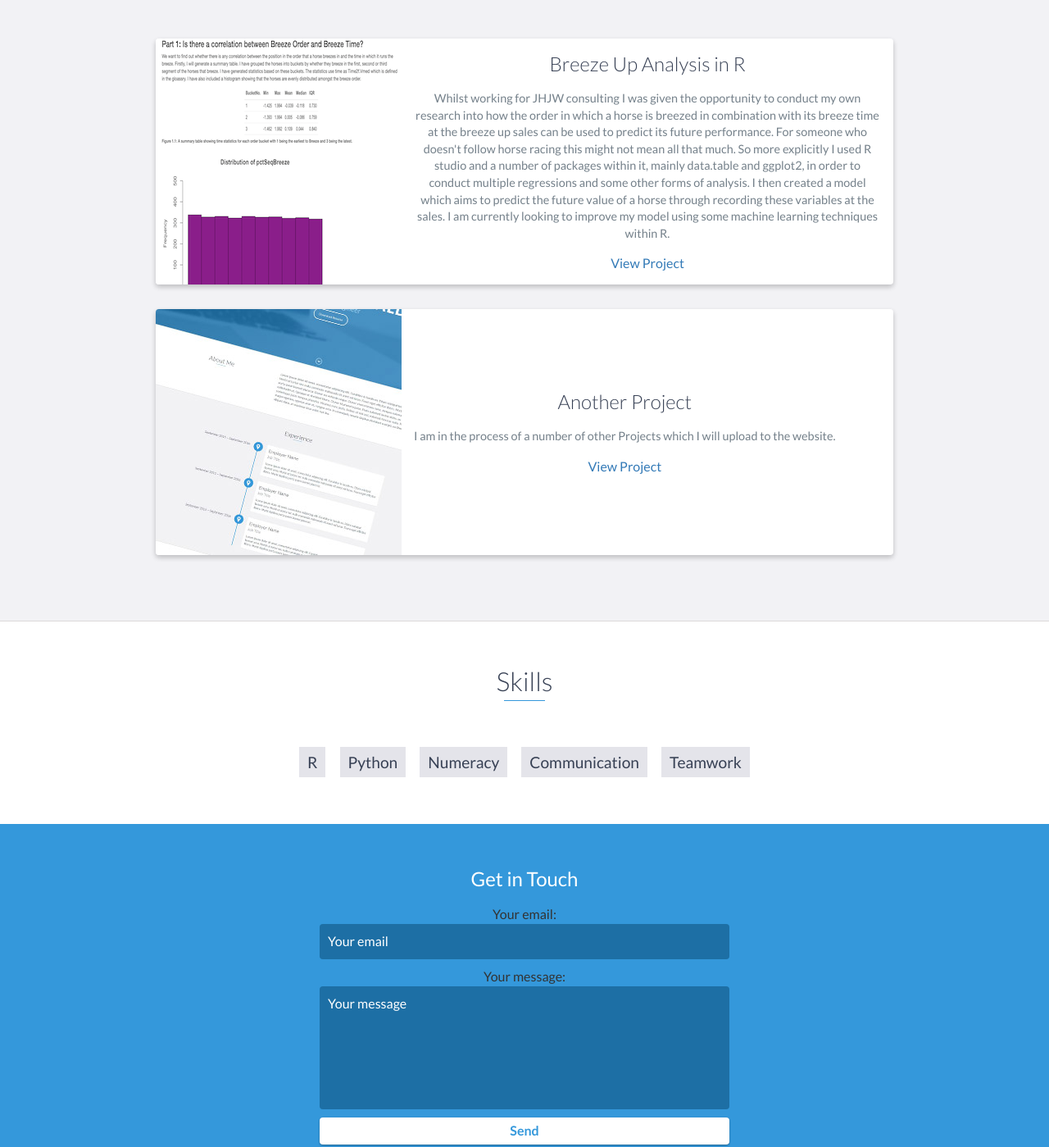
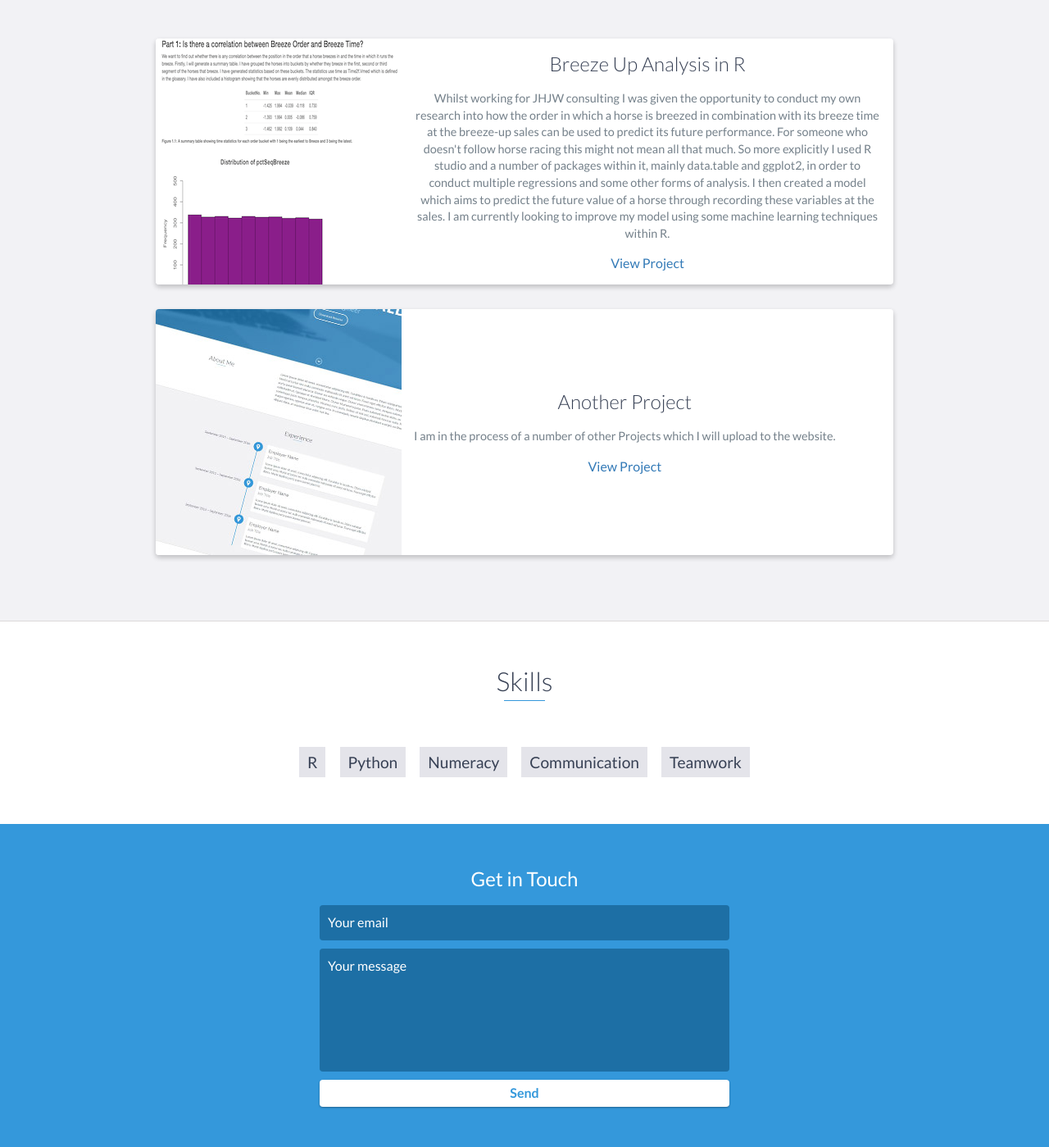
Before and after one commit to henrybaugniet/henryCom, a website: page index.html in a window 1280 px wide. Shown: the part 2679-4078 px from the top of the page at 82% size. Drawn offline with nearby package versions, Linux system fonts and the light colour scheme.

Commit message:
Formatting

```diff
--- a/index.html
+++ b/index.html
@@ -176,7 +176,7 @@
                     <div class="project-info">
                         <h3>Breeze Up Analysis in R </h3>
                         <p>
-                          Whilst working for JHJW consulting I was given the opportunity to conduct my own research into how the order in which a horse is breezed in combination with its breeze time at the breeze up sales can be used to predict its future performance. For someone who doesn't
+                          Whilst working for JHJW consulting I was given the opportunity to conduct my own research into how the order in which a horse is breezed in combination with its breeze time at the breeze-up sales can be used to predict its future performance. For someone who doesn't
                           follow horse racing this might not mean all that much. So more explicitly I used R studio and a number of packages within it, mainly data.table and ggplot2, in order to conduct multiple regressions and some other forms of analysis. I then created a model which aims to predict the future
                           value of a horse through recording these variables at the sales. I am currently looking to improve my model
                           using some machine learning techniques within R.
@@ -219,21 +219,9 @@
     <!-- End #skills -->
 
 
-<!-- Original code for form spree -->
 
-    <!-- <div id="contact">
-        <h2>Get in Touch</h2>
-        <div id="contact-form">
-            <form method="POST" action= "https://formspree.io/f/xwkalqol" >
-                <input type="hidden" name="_subject" value="Contact request from personal website" />
-                <input type="email" name="_replyto" placeholder="Your email" required>
-                <textarea name="message" placeholder="Your message" required></textarea>
-                <button type="submit">Send</button>
-            </form>
-        </div>
-    </div> -->
 
-<!-- Code from form spree website -->
+<!-- Code form spree website -->
 
 <div id= "contact">
   <h2>Get in Touch</h2>
@@ -244,11 +232,11 @@
         method="POST"
       >
         <label>
-          Your email:
+
           <input type="email" name="_replyto" placeholder="Your email">
         </label>
         <label>
-          Your message:
+
           <textarea name="message" placeholder="Your message"></textarea>
         </label>
 
```
